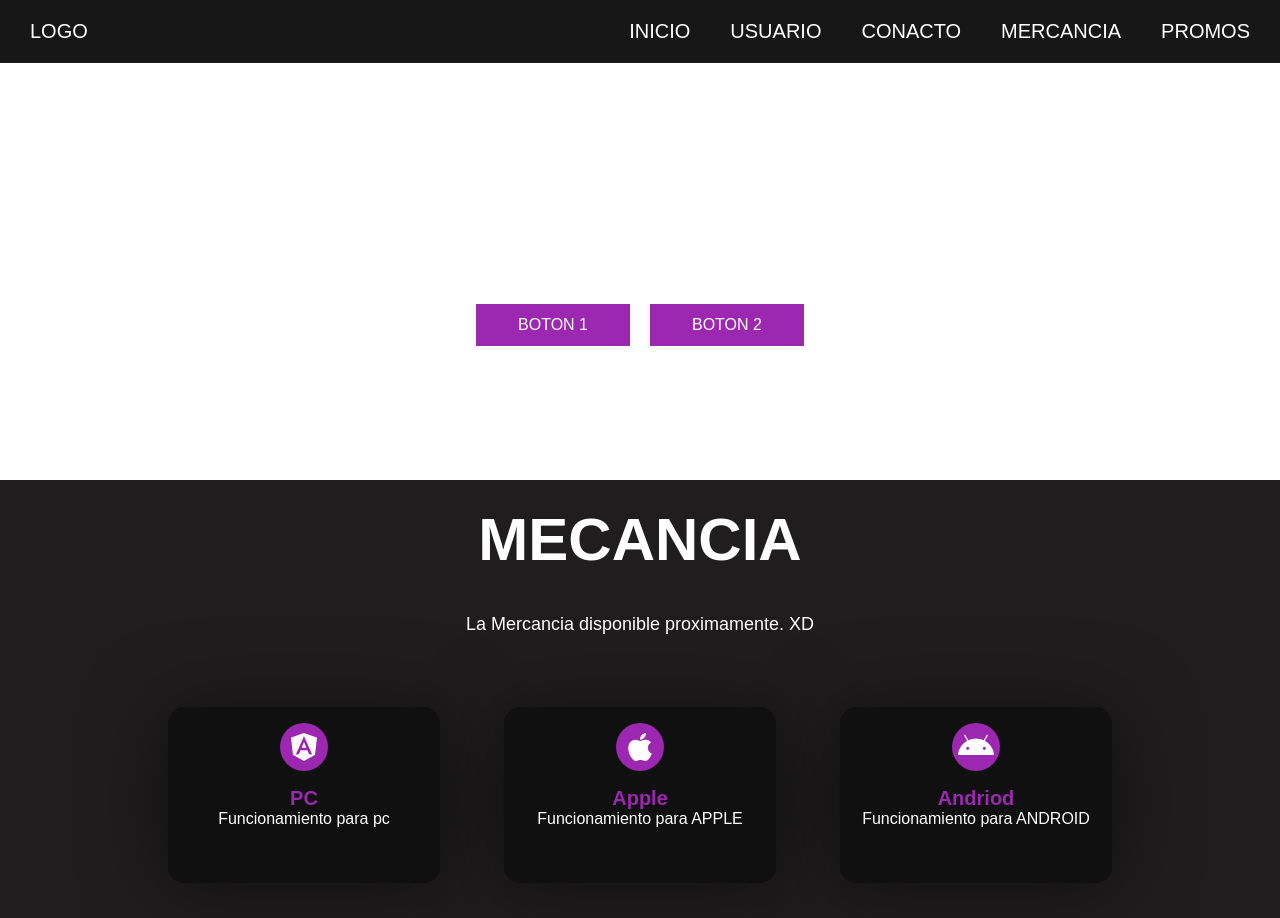
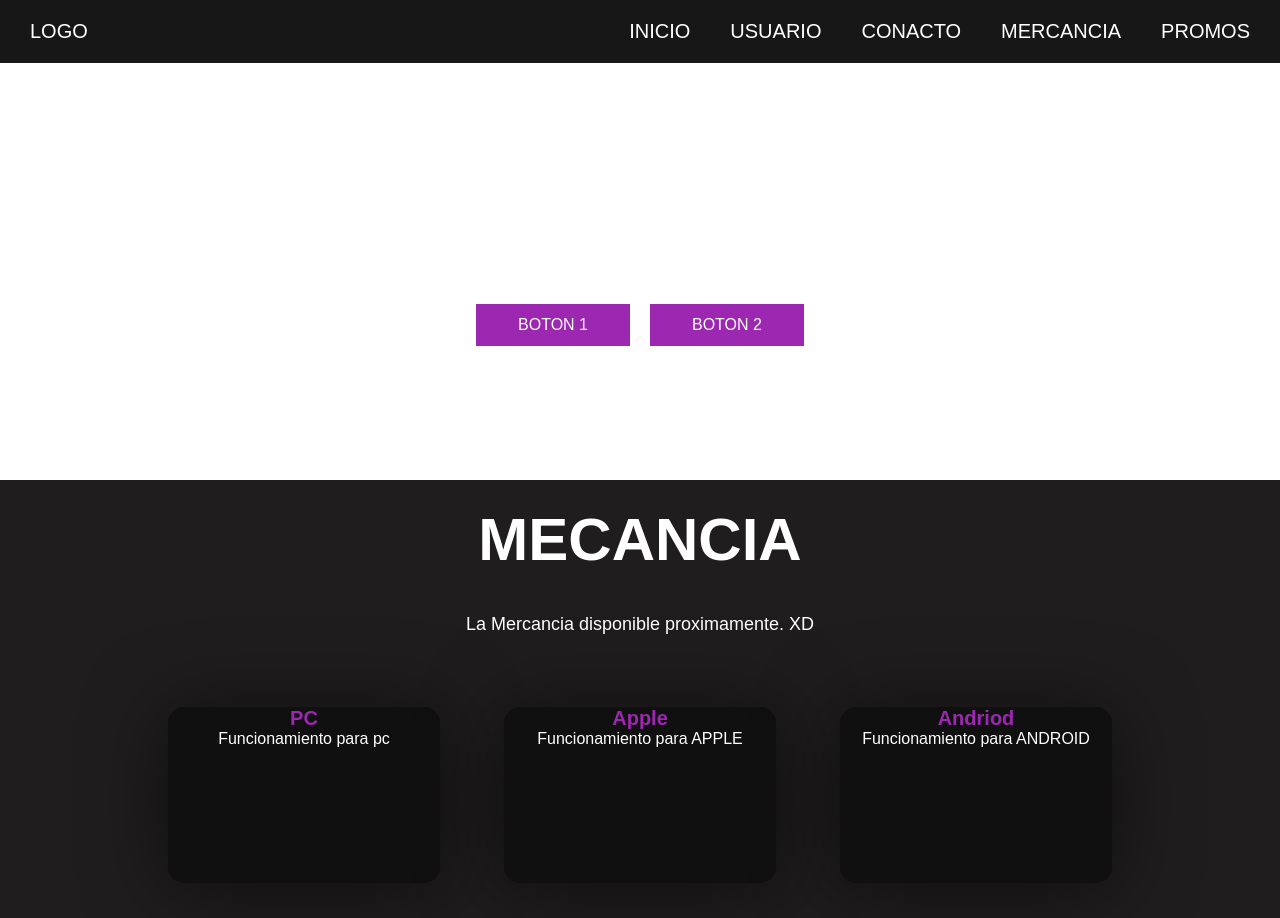
Before and after one commit to joseluis252001/Proyectos_Cuajimalpa, a plain HTML site: page index.html in a window 1280 px wide. Shown: the top 918 px of the page. Drawn offline with Linux system fonts and the light colour scheme.

Commit message:
Update index.html

```diff
--- a/index.html
+++ b/index.html
@@ -4,7 +4,7 @@
     <meta charset="UTF-8">
     <meta http-equiv="X-UA-Compatible" content="IE=edge">
     <meta name="viewport" content="width=device-width, initial-scale=1.0">
-    <link rel="stylesheet" href="https://cdnjs.cloudflare.com/ajax/libs/font-awesome/5.15.1/css/all.min.css">
+
     <link rel="stylesheet" type="text/css" href="Style.css">
     <title>PAGINA WEB PARA PROGRAMACION CUAJIMALPA</title>
 
```
